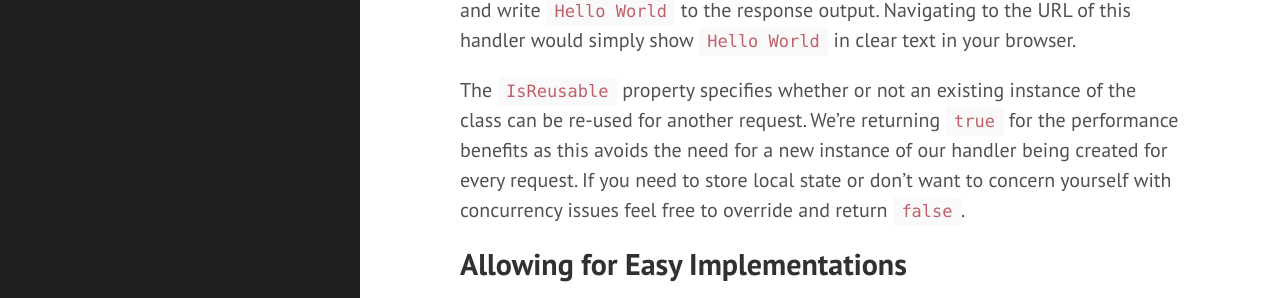
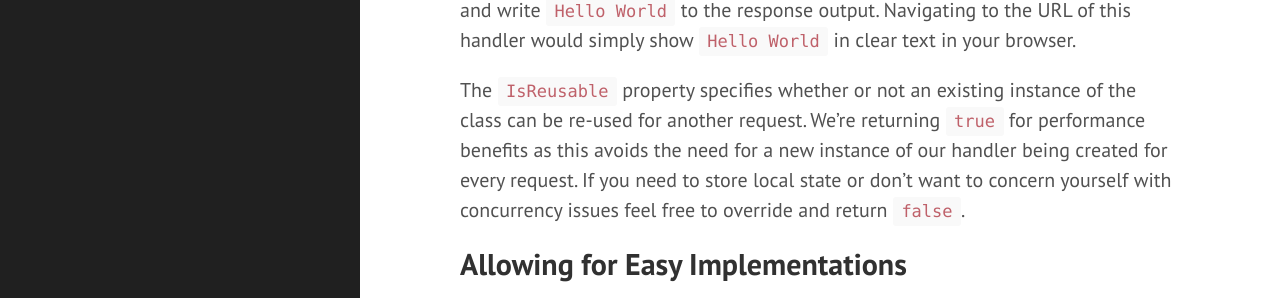
Before and after one commit to lcates/perbyte.github.io, a Jekyll site: the page built from _posts/2014-06-08-Creating-a-Generic-IHttpHandler-Class.md, in a window 1280 px wide and 900 px high, scrolled down 1504 px. Shown: the part 153-451 px from the top of the window. Built offline with Jekyll 4.4.1, drawn with Linux system fonts in a browser that asks for light colours; Markdown is read by kramdown in place of the engine named in the settings; comment, search, counter and statistics services are not loaded.

```diff
--- a/_posts/2014-06-08-Creating-a-Generic-IHttpHandler-Class.md
+++ b/_posts/2014-06-08-Creating-a-Generic-IHttpHandler-Class.md
@@ -59,7 +59,7 @@
 
 Here we're simply dumping `Hello World` as text. The `ProcessRequest` method is the entry point for a request. We set the returned content type to `text/plain` and write `Hello World` to the response output. Navigating to the URL of this handler would simply show `Hello World` in clear text in your browser.
 
-The `IsReusable` property specifies whether or not an existing instance of the class can be re-used for another request. We're returning `true` for the performance benefits as this avoids the need for a new instance of our handler being created for every request. If you need to store local state or don't want to concern yourself with concurrency issues feel free to override and return `false`.
+The `IsReusable` property specifies whether or not an existing instance of the class can be re-used for another request. We're returning `true` for performance benefits as this avoids the need for a new instance of our handler being created for every request. If you need to store local state or don't want to concern yourself with concurrency issues feel free to override and return `false`.
 
 Allowing for Easy Implementations
 ---------------------------------
```
Also changed, not shown: bing.png (deleted).
